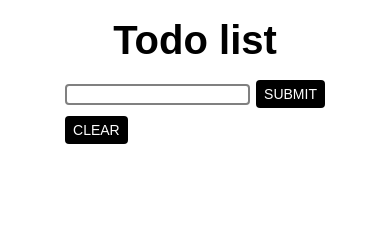
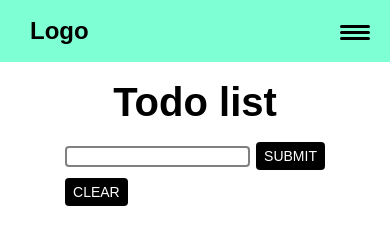
Before and after one commit to alex-mkhaili/js-homework-4-121, a plain HTML site: page index.html in a window 390 px wide. Drawn offline with Linux system fonts and the light colour scheme.

Commit message:
added burger bar (unfinished)

```diff
--- a/css/reset.css
+++ b/css/reset.css
@@ -26,9 +26,9 @@ footer, header, hgroup, menu, nav, section {
 body {
 	line-height: 1;
 }
-/* ol, ul {
+ol, ul {
 	list-style: none;
-} */
+}
 blockquote, q {
 	quotes: none;
 }
--- a/css/styles.css
+++ b/css/styles.css
@@ -1,3 +1,46 @@
+/* Header styles */
+
+header {
+    background-color: aquamarine;
+    padding: 20px;
+}
+.header-container {
+    /* background-color: gray; */
+    max-width: 1400px;
+    width: 100%;
+    margin: 0 auto;
+    padding: 0 10px;
+    display: flex;
+    justify-content: space-between;
+    align-items: center;
+    height: 22px;
+}
+.navigation {
+    max-width: 300px;
+    width: 100%;
+}
+.nav-ul {
+    display: flex;
+    justify-content: space-around;
+}
+.logo-link {
+    font-family: Arial, Helvetica, sans-serif;
+    font-size: 24px;
+    color: #000;
+    font-weight: 700;
+}
+.nav-link {
+    font-family: Arial, Helvetica, sans-serif;
+    font-size: 20px;
+    color: gray;
+    transition: all 0.1s linear;
+}
+.nav-link:hover {
+    color: black;
+}
+
+
+/* Section styles */
 section {
     display: flex;
     justify-content: center;
@@ -43,3 +86,58 @@ section {
     cursor: pointer;
     margin-top: 8px;
 }
+
+/* Burger styles */
+.span-container {
+    width: 30px;
+    height: 30px;
+    display: none;
+    position: fixed;
+    top: 16px;
+    right: 20px;
+    cursor: pointer;
+}
+.span {
+    height: 3px;
+    width: 100%;
+    border-radius: 40px;
+    background-color: #000;
+    position:absolute;
+    transition: all 0.15s ease-in-out;
+}
+.span1 {
+    top: 30%;
+}
+.span2 {
+    top: 50%;
+}
+.span3 {
+    top: 70%;
+}
+
+.burger-bar-active .span1 {
+    transform: rotate(45deg);
+    top: 50%
+}
+.burger-bar-active .span2 {
+    display: none;
+}
+.burger-bar-active .span3 {
+    transform: rotate(-45deg);
+    top: 50%
+}
+
+
+
+
+
+/* Responsive */
+
+@media (max-width: 480px) {
+    .navigation {
+        display: none;
+    }
+    .span-container {
+        display: block;
+    }
+}
--- a/index.html
+++ b/index.html
@@ -11,6 +11,24 @@
     <link rel="stylesheet" href="https://cdnjs.cloudflare.com/ajax/libs/font-awesome/6.2.0/css/all.min.css">
 </head>
 <body>
+    <header>
+        <div class="header-container">
+            <a class="logo-link" href="">Logo</a>
+            <nav class="navigation" id="header-nav">
+                <ul class="nav-ul">
+                    <li><a class="nav-link" href="">News</a></li>
+                    <li><a class="nav-link" href="">About</a></li>
+                    <li><a class="nav-link" href="">Contact</a></li>
+                </ul>
+            </nav>
+
+            <div class="span-container" id="burger-bar">
+                <span class="span span1"></span>
+                <span class="span span2"></span>
+                <span class="span span3"></span>
+            </div>
+        </div>
+    </header>
     <section>
         <div>
             <h1 class="main-title">Todo list</h1>
--- a/script.js
+++ b/script.js
@@ -40,3 +40,13 @@ todoForm.addEventListener('submit', function(event) {
 deleteAllLists.addEventListener("click", function() {
     todoUl.innerHTML = " ";
 });
+
+
+// Burger bar function
+
+let burgerBar = document.getElementById("burger-bar");
+
+burgerBar.addEventListener("click", function() {
+    burgerBar.classList.toggle("burger-bar-active");
+
+})
```
